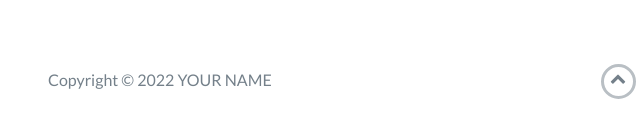
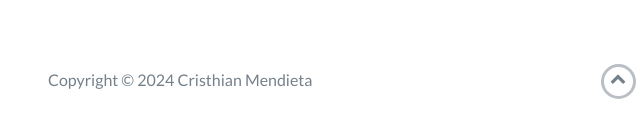
Before and after one commit to robintech514/portfolio, a website: page index.html in a window 1280 px wide. Shown: the part 4065-4203 px from the top of the page, 22-662 px from the left. Drawn offline with nearby package versions, Linux system fonts and the light colour scheme.

Commit message:
update copyright year and name

```diff
--- a/index.html
+++ b/index.html
@@ -237,7 +237,7 @@
       <div class="row">
         <div class="col-sm-5 copyright">
           <p>
-            Copyright &copy; <span id="current-year">2022</span> YOUR NAME
+            Copyright &copy; <span id="current-year">2024</span> Cristhian Mendieta
           </p>
         </div>
         <div class="col-sm-2 top">
```
